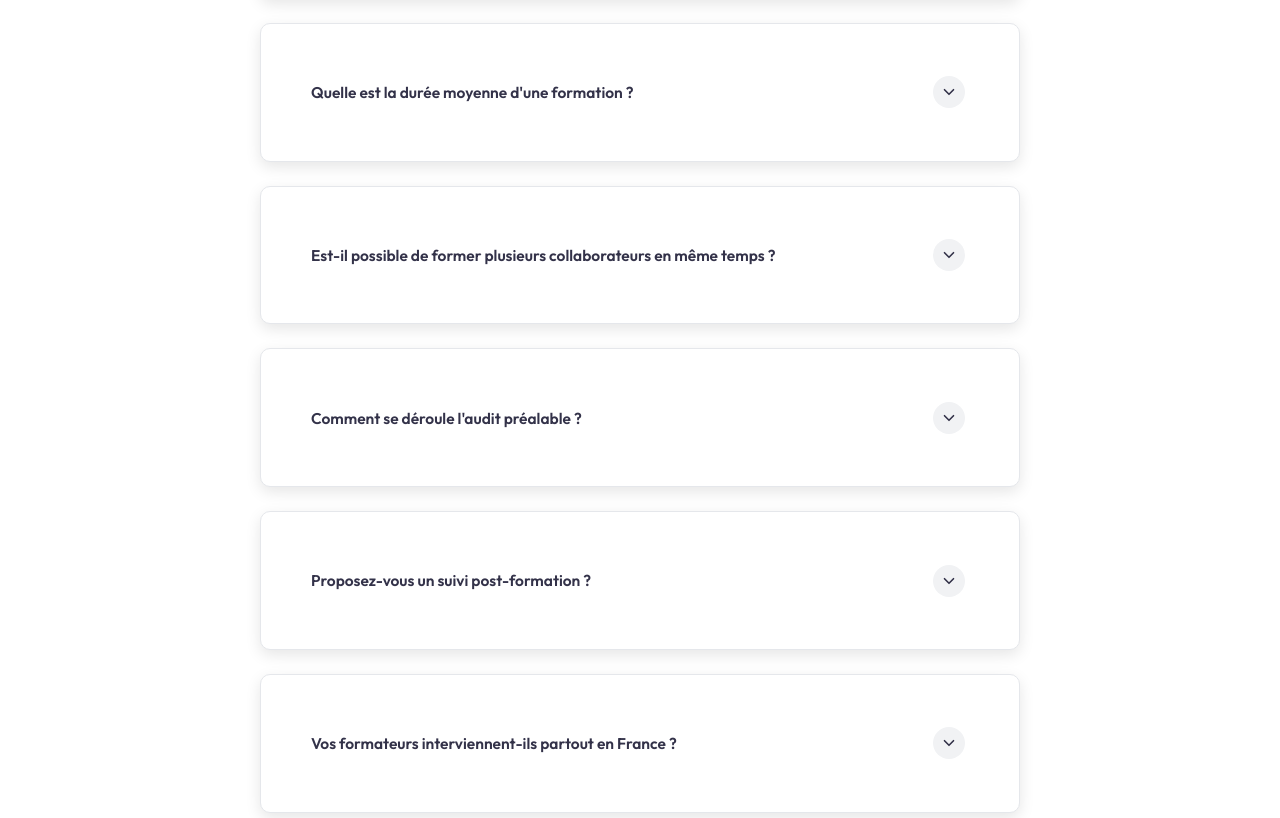
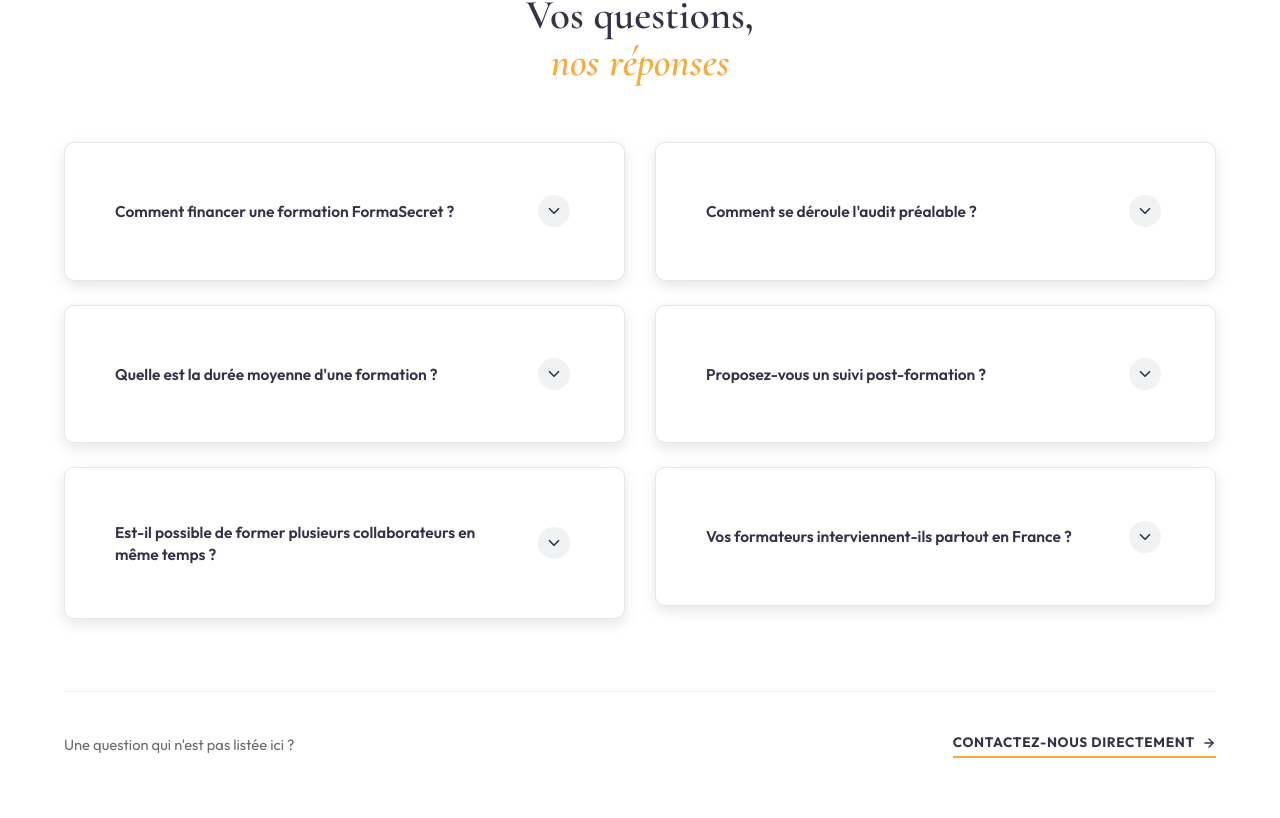
Before and after one commit to mohamed-elbermil/format-secret, a React (Vite) app in the folder react-app/: page /formation-ntc/assistant-direction in a window 1280 px wide. Shown: the part 5342-6160 px from the top of the page. Built offline with nearby package versions, Linux system fonts and the light colour scheme.

Commit message:
add new title (formations)

```diff
--- a/react-app/src/assets/css/components/faq.css
+++ b/react-app/src/assets/css/components/faq.css
@@ -51,10 +51,16 @@
   color: var(--clr-gold);
 }
 
-/* ── Liste des accordéons ── */
+/* ── Grille 2 colonnes ── */
+.faq-grid {
+  display: grid;
+  grid-template-columns: 1fr 1fr;
+  gap: 0 2.5rem;
+  align-items: start;
+}
+
+/* ── Liste des accordéons (une colonne) ── */
 .faq-list {
-  max-width: 760px;
-  margin: 0 auto;
   display: flex;
   flex-direction: column;
   gap: 0;
@@ -160,8 +166,7 @@
 
 /* ── Footer de section ── */
 .faq-footer {
-  max-width: 760px;
-  margin: 3rem auto 0;
+  margin: 3rem 0 0;
   padding-top: 2.5rem;
   border-top: 1px solid rgba(200, 146, 42, 0.18);
   display: flex;
@@ -224,6 +229,11 @@
     padding: var(--padding-section-mobile);
   }
 
+  .faq-grid {
+    grid-template-columns: 1fr;
+    gap: 0;
+  }
+
   .faq-item__trigger {
     padding: 1.2rem 1rem 1.2rem 1rem;
   }
--- a/react-app/src/components/sections/FAQSection.jsx
+++ b/react-app/src/components/sections/FAQSection.jsx
@@ -91,6 +91,10 @@ export default function FAQSection() {
 
   const toggle = (i) => setOpenIndex((prev) => (prev === i ? null : i));
 
+  const half = Math.ceil(faqs.length / 2);
+  const left  = faqs.slice(0, half);
+  const right = faqs.slice(half);
+
   return (
     <section className="faq-section" aria-labelledby="faq-title">
       <Container>
@@ -107,16 +111,17 @@ export default function FAQSection() {
           </h2>
         </div>
 
-        <div className="faq-list">
-          {faqs.map((item, i) => (
-            <FaqItem
-              key={i}
-              item={item}
-              index={i}
-              isOpen={openIndex === i}
-              onToggle={toggle}
-            />
-          ))}
+        <div className="faq-grid">
+          <div className="faq-list">
+            {left.map((item, i) => (
+              <FaqItem key={i} item={item} index={i} isOpen={openIndex === i} onToggle={toggle} />
+            ))}
+          </div>
+          <div className="faq-list">
+            {right.map((item, i) => (
+              <FaqItem key={i + half} item={item} index={i + half} isOpen={openIndex === i + half} onToggle={toggle} />
+            ))}
+          </div>
         </div>
 
         <div className="faq-footer">
@@ -125,17 +130,7 @@ export default function FAQSection() {
           </p>
           <a href="/#contact" className="faq-footer__link">
             Contactez-nous directement
-            <svg
-              width="14"
-              height="14"
-              viewBox="0 0 24 24"
-              fill="none"
-              stroke="currentColor"
-              strokeWidth="2.5"
-              strokeLinecap="round"
-              strokeLinejoin="round"
-              aria-hidden="true"
-            >
+            <svg width="14" height="14" viewBox="0 0 24 24" fill="none" stroke="currentColor" strokeWidth="2.5" strokeLinecap="round" strokeLinejoin="round" aria-hidden="true">
               <line x1="5" y1="12" x2="19" y2="12" />
               <polyline points="12 5 19 12 12 19" />
             </svg>
--- a/react-app/src/pages/FormationNtcPage.jsx
+++ b/react-app/src/pages/FormationNtcPage.jsx
@@ -10,7 +10,7 @@ import FormationDetailMissions from '../components/formation-detail/FormationDet
 import FormationDetailProgram from '../components/formation-detail/FormationDetailProgram'
 import FormationDetailPrerequisites from '../components/formation-detail/FormationDetailPrerequisites'
 import FormationDetailDebouches from '../components/formation-detail/FormationDetailDebouches'
-import FormationDetailTestimonials from '../components/formation-detail/FormationDetailTestimonials'
+import GoogleReviews from '../google-review'
 
 /**
  * Page générique calquée sur la maquette de référence.
@@ -76,10 +76,7 @@ export default function FormationNtcPage() {
         debouchesCards={formation.debouchesCards}
       />
 
-      <FormationDetailTestimonials
-        testimonialsTitle={formation.testimonialsTitle}
-        testimonials={formation.testimonials}
-      />
+      <GoogleReviews />
 
     </>
   )
--- a/react-app/src/pages/TitresProPage.jsx
+++ b/react-app/src/pages/TitresProPage.jsx
@@ -34,7 +34,7 @@ const TITRES = [
     label: "Titre Professionnel – Niveau 5 (Bac+2)",
     title: "Négociateur Technico-Commercial",
     duration: "12 mois",
-    image: "/assets/images/negociateur-technico-commercial.png",
+    image: "https://images.pexels.com/photos/3184465/pexels-photo-3184465.jpeg?auto=compress&cs=tinysrgb&w=800",
     desc: "Maîtrisez l'art de la vente technique : prospection, négociation, gestion de portefeuille client. Un titre reconnu par l'État pour construire une carrière commerciale solide.",
   },
   {
@@ -44,7 +44,7 @@ const TITRES = [
     label: "Titre Professionnel – Niveau 5 (Bac+2)",
     title: "Responsable Petite et Moyenne Structure",
     duration: "12 mois",
-    image: "/assets/images/rpms.png",
+    image: "https://images.pexels.com/photos/1181533/pexels-photo-1181533.jpeg?auto=compress&cs=tinysrgb&w=800",
     desc: "Développez une vision globale de la gestion d'entreprise : pilotage opérationnel, management d'équipe, gestion commerciale et administrative d'une structure.",
   },
   {
@@ -54,7 +54,7 @@ const TITRES = [
     label: "Titre Professionnel – Niveau 5 (Bac+2)",
     title: "Assistant de Direction",
     duration: "810h totales",
-    image: "/assets/images/assistant-de-direction.png",
+    image: "https://images.pexels.com/photos/3184291/pexels-photo-3184291.jpeg?auto=compress&cs=tinysrgb&w=800",
     desc: "Devenez le bras droit indispensable d'un dirigeant : organisation, communication, gestion de projet et coordination administrative au plus haut niveau.",
   },
 ];
```
